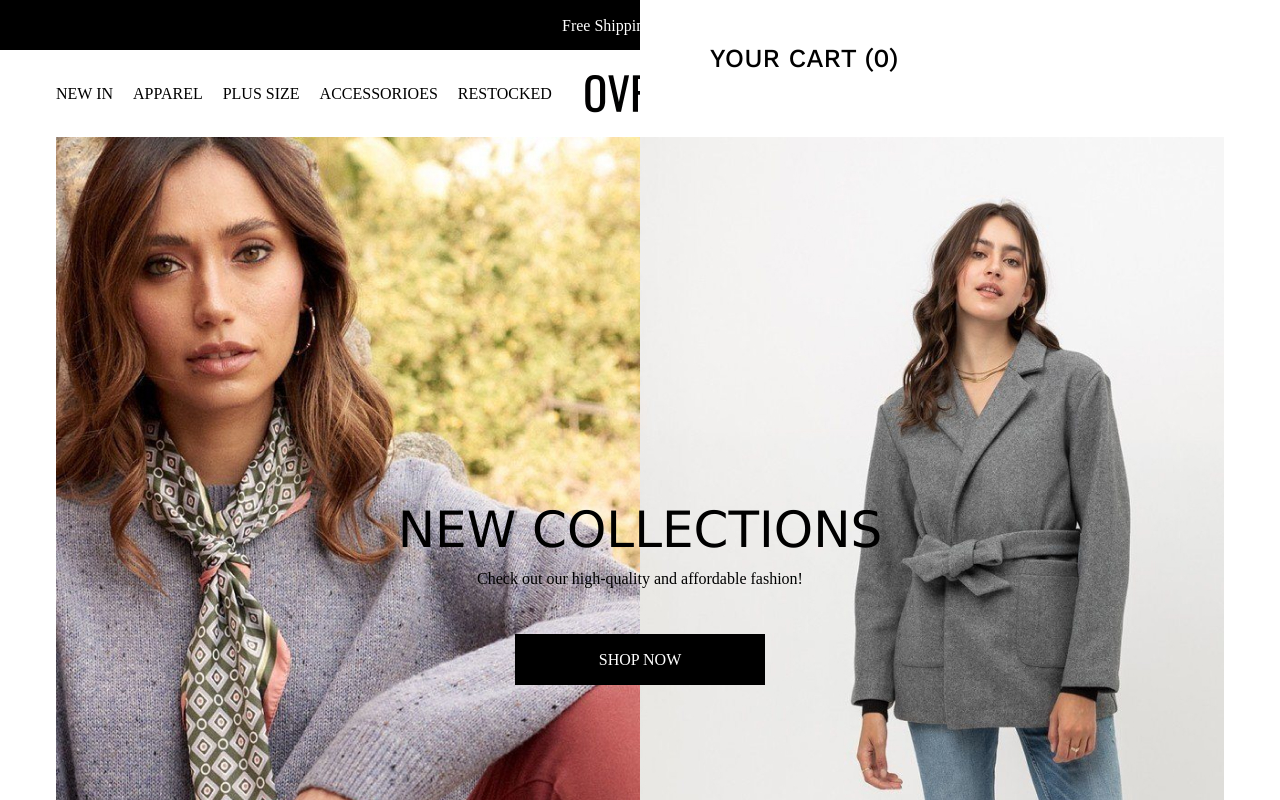
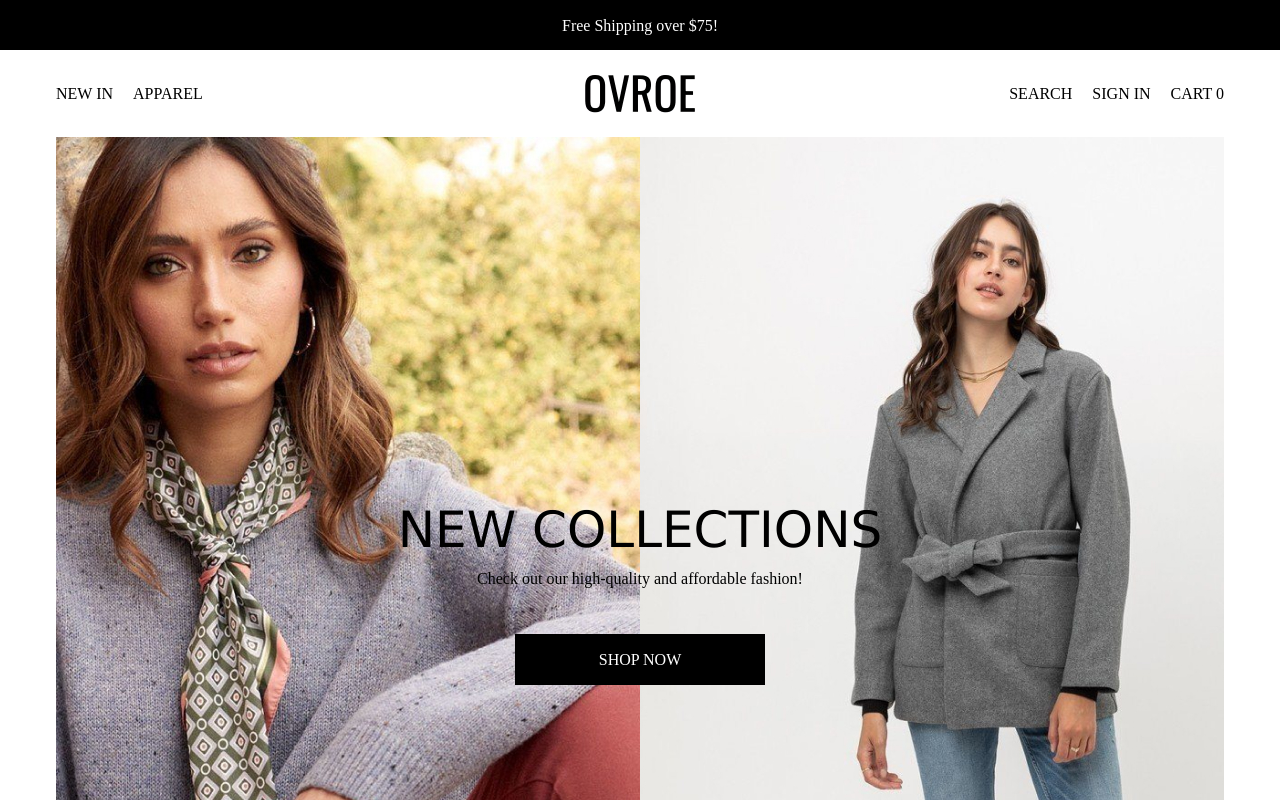
Before and after one commit to ghUserrrr/vue3-online-shop, a Vue app: page / in a window 1280 px wide. Shown: the top 800 px of the page. Built offline with nearby package versions, Linux system fonts and the light colour scheme; a web font is replaced by a local one.

Commit message:
added method closeCart

```diff
--- a/src/assets/scss/_style.scss
+++ b/src/assets/scss/_style.scss
@@ -8,6 +8,17 @@ body {
   max-width: 1460px;
 
   overflow: hidden;
+}
+
+.background {
+  position: absolute;
+  top: 0;
+  right: 0;
+  bottom: 0;
+  left: 0;
+
+  background-color: rgba(0, 0, 0, 0.4);
+  z-index: 2;
 }
 
 .flex {
--- a/src/components/MyCart.vue
+++ b/src/components/MyCart.vue
@@ -1,5 +1,6 @@
 <template>
-  <div class="cart">
+  <div class="background">
+    <div v-click-outside="closeCart" class="cart">
       <div class="cart__header">
         <h3 class="cart__title">
           YOUR CART ({{ this.productStore.itemsInCart }})
@@ -16,7 +17,9 @@
           <div class="cart__info">
             <div class="cart__header">
               <h2 class="cart__product-title">{{ product.title }}</h2>
-            <p class="cart__price cart__product-title">${{ product.price }}</p>
+              <p class="cart__price cart__product-title">
+                ${{ product.price }}
+              </p>
             </div>
             <div class="cart__description cart-description">
               <p class="cart-description__title">COLOR:</p>
@@ -40,6 +43,7 @@
         </li>
       </ul>
     </div>
+  </div>
 </template>
 
 <script>
@@ -52,6 +56,12 @@ export default {
       productStore,
     };
   },
+
+  methods: {
+    closeCart() {
+      this.$emit("closeCart");
+    },
+  },
 };
 </script>
 
@@ -59,9 +69,11 @@ export default {
 @import "../assets/scss/vars";
 
 .cart {
+  z-index: 3;
   position: absolute;
   top: 0;
   right: 0;
+  bottom: 0;
 
   display: flex;
   padding: 40px 70px;
--- a/src/components/MyHeader.vue
+++ b/src/components/MyHeader.vue
@@ -6,15 +6,6 @@
       </li>
       <li class="header__item header-nav__item">
         <a class="header-nav__link" href="#">APPAREL</a>
-      </li>
-      <li class="header__item header-nav__item">
-        <a class="header-nav__link" href="#">PLUS SIZE</a>
-      </li>
-      <li class="header__item header-nav__item">
-        <a class="header-nav__link" href="#">ACCESSORIOES</a>
-      </li>
-      <li class="header__item header-nav__item">
-        <a class="header-nav__link" href="#">RESTOCKED</a>
       </li>
     </ul>
     <a class="header__logo-link" href="/">
@@ -27,14 +18,14 @@
       <li class="header-nav__item">
         <a class="header-nav__link" href="#">SIGN IN</a>
       </li>
-      <li class="header-nav__item">
+      <li @click="toggleCart" class="header-nav__item">
         <a class="header-nav__link" href="#"
           >CART {{ this.productStore.itemsInCart }}</a
         >
       </li>
     </ul>
   </header>
-  <MyCart />
+  <MyCart v-if="isCartOpen" v-on:closeCart="closeCart()" />
 </template>
 
 <script>
@@ -45,11 +36,26 @@ export default {
   name: "MyHeaderVue",
   components: { MyCart },
 
+  data() {
+    return {
+      isCartOpen: false,
+    };
+  },
+
   setup() {
     const productStore = useProductStore();
     return {
       productStore,
     };
+  },
+
+  methods: {
+    toggleCart() {
+      this.isCartOpen = !this.isCartOpen;
+    },
+    closeCart() {
+      this.isCartOpen = false;
+    },
   },
 };
 </script>
@@ -64,8 +70,8 @@ export default {
   height: 87px;
 }
 
-.header__nav {
-}
+// .header__nav {
+// }
 
 .header-nav__item {
   &:not(:last-child) {
@@ -85,8 +91,8 @@ export default {
   color: $main-font-color;
 }
 
-.header__logo {
-}
+// .header__logo {
+// }
 
 .header__logo-link {
   position: absolute;
```
Lines whose indentation alone changed are shown as unchanged.
